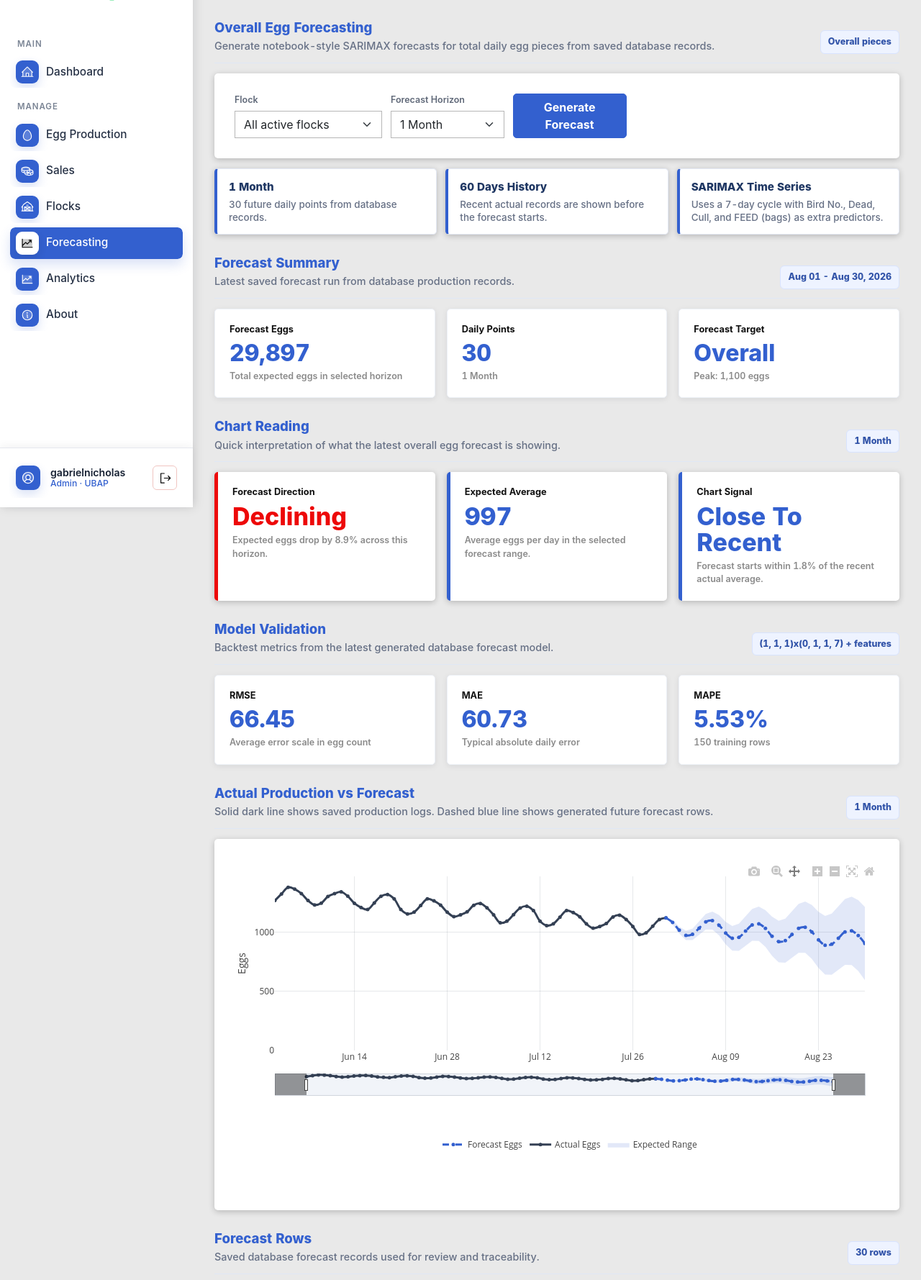
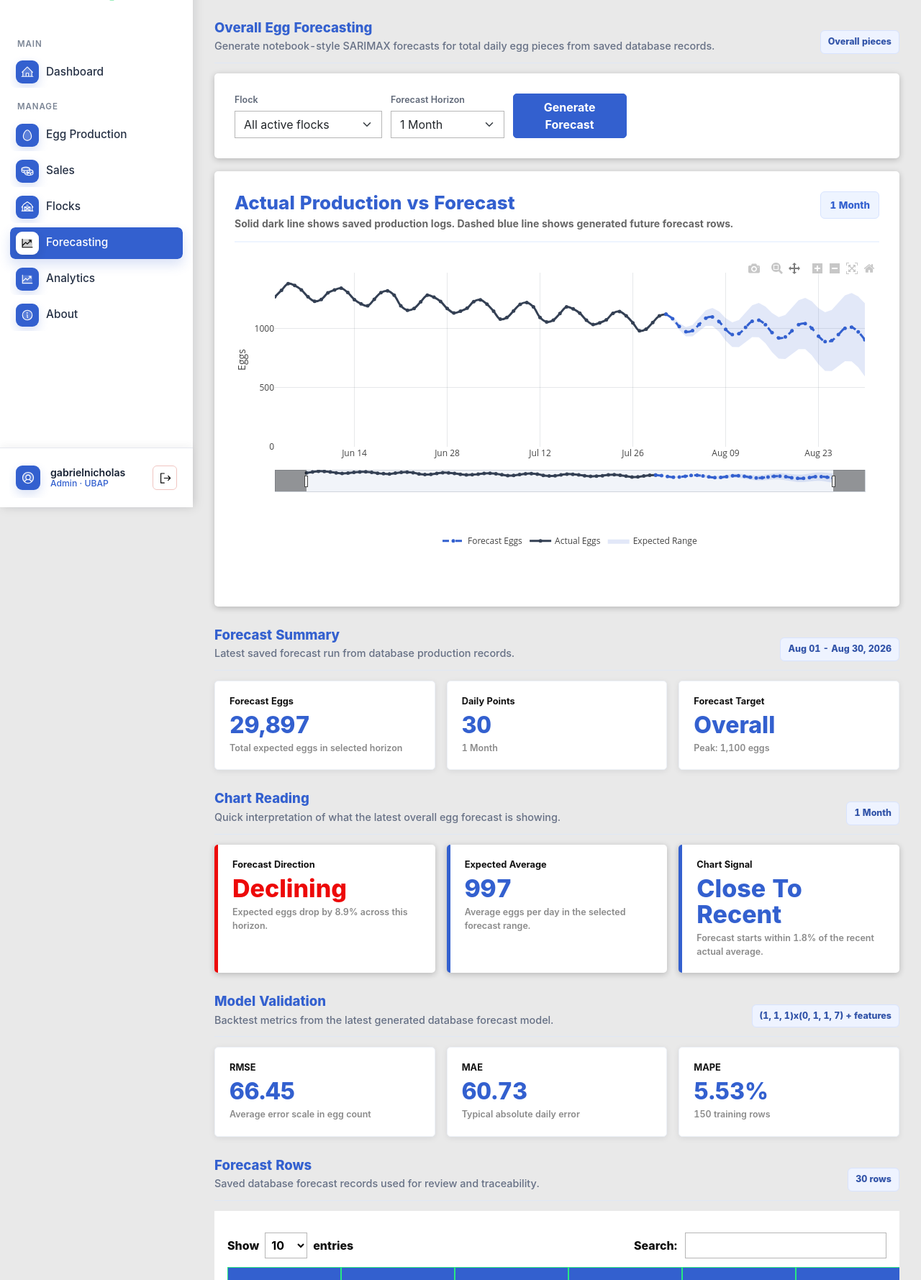
Before and after one commit to 6aboy/Henalytics, a Django app: page /forecasting/ in a window 1280 px wide. Shown: the part 95-1874 px from the top of the page at 72% size. Run offline with Django 5.2, Linux system fonts and the light colour scheme; a user stored in the database is signed in; data comes from the database, SQL or seed files in the repository; some libraries are stand-ins or nearby versions.

Commit message:
Move forecasting chart below controls

```diff
--- a/henalytics/EggProduction/static/EggProduction/css/style.css
+++ b/henalytics/EggProduction/static/EggProduction/css/style.css
@@ -1662,6 +1662,18 @@ input[readonly].readonly-metric {
     align-items: flex-start;
 }
 
+.forecast-range-pill {
+    flex: 0 0 auto;
+    padding: 8px 12px;
+    border-radius: 6px;
+    color: var(--hen-blue);
+    background: #eef4ff;
+    border: 1px solid #d7e3ff;
+    font-size: 0.84rem;
+    font-weight: 800;
+    white-space: nowrap;
+}
+
 .chart-controls {
     display: flex;
     flex-wrap: wrap;
--- a/henalytics/EggProduction/templates/egg_production/experimental_forecasting.html
+++ b/henalytics/EggProduction/templates/egg_production/experimental_forecasting.html
@@ -42,19 +42,23 @@
         <button type="submit" class="btn btn-primary">Generate Forecast</button>
     </form>
 
-    <div class="forecast-method-strip">
-        <div>
-            <strong>{{ selected_range_label }}</strong>
-            <span>{{ selected_horizon|intcomma }} future daily point{{ selected_horizon|pluralize }} from database records.</span>
+    <div class="action-panel forecast-chart-card">
+        <div class="detail-header">
+            <div>
+                <h2 class="detail-title">Actual Production vs Forecast</h2>
+                <div class="detail-subtitle">
+                    Solid dark line shows saved production logs. Dashed blue line shows generated future forecast rows.
+                </div>
+            </div>
+            <span class="forecast-range-pill">{{ selected_range_label }}</span>
         </div>
-        <div>
-            <strong>{{ history_days|intcomma }} Days History</strong>
-            <span>Recent actual records are shown before the forecast starts.</span>
+        {% if forecast_daily_points %}
+        <div id="databaseForecastChart" class="plotly-forecast-chart" aria-label="Database egg production forecast chart"></div>
+        {% else %}
+        <div class="alert alert-info mb-0">
+            No database forecast rows yet. Choose a flock and horizon, then click Generate Forecast.
         </div>
-        <div>
-            <strong>SARIMAX Time Series</strong>
-            <span>Uses a 7-day cycle with Bird No., Dead, Cull, and FEED (bags) as extra predictors.</span>
-        </div>
+        {% endif %}
     </div>
 </section>
 
@@ -139,25 +143,6 @@
     </div>
 </section>
 {% endif %}
-
-<section class="analytics-section">
-    <div class="section-heading">
-        <div>
-            <h2>Actual Production vs Forecast</h2>
-            <p>Solid dark line shows saved production logs. Dashed blue line shows generated future forecast rows.</p>
-        </div>
-        <span>{{ selected_range_label }}</span>
-    </div>
-    <div class="action-panel forecast-chart-card">
-        {% if forecast_daily_points %}
-        <div id="databaseForecastChart" class="plotly-forecast-chart" aria-label="Database egg production forecast chart"></div>
-        {% else %}
-        <div class="alert alert-info mb-0">
-            No database forecast rows yet. Choose a flock and horizon, then click Generate Forecast.
-        </div>
-        {% endif %}
-    </div>
-</section>
 
 {% if table_forecasts %}
 <section class="analytics-section">
```
